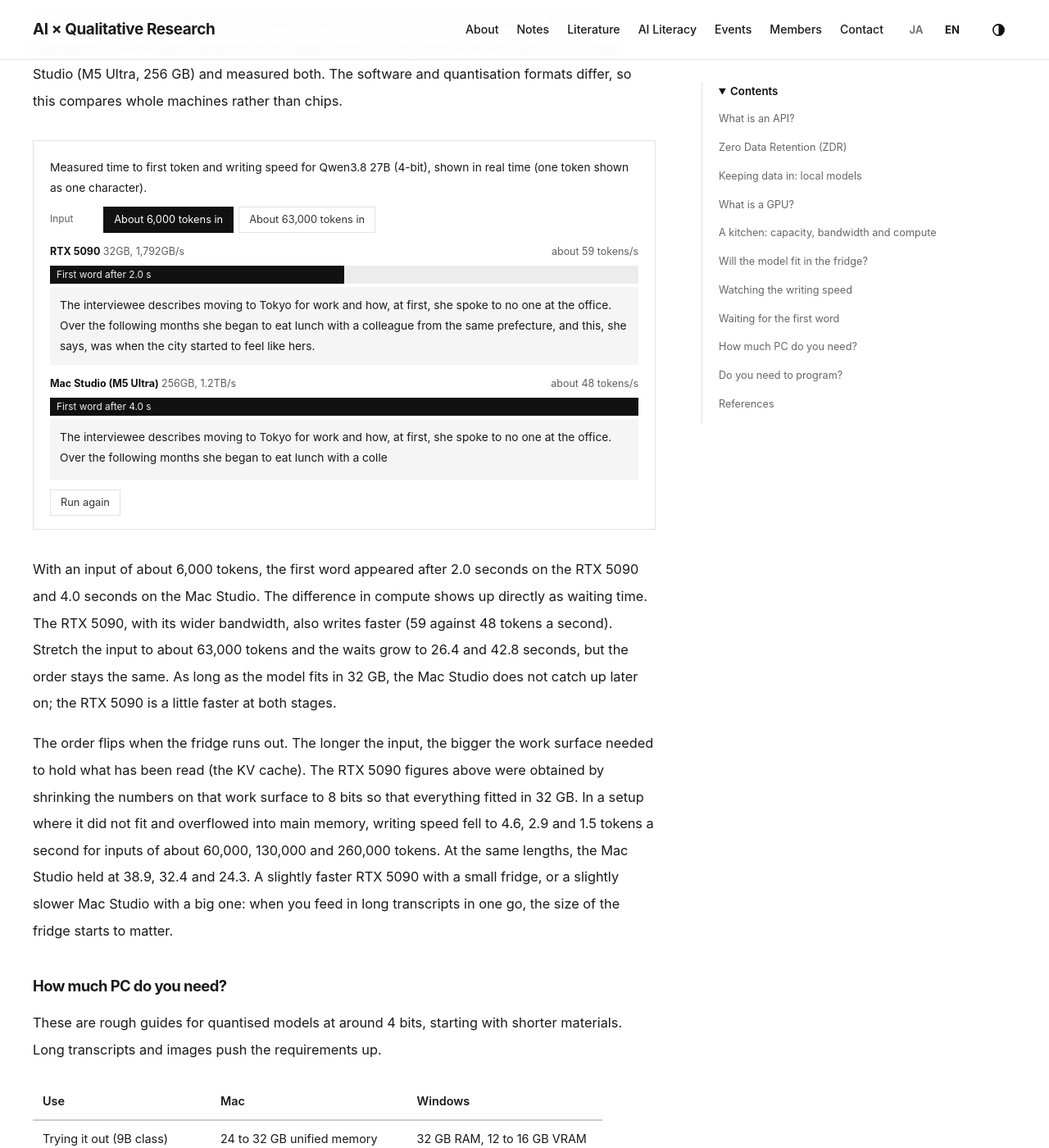
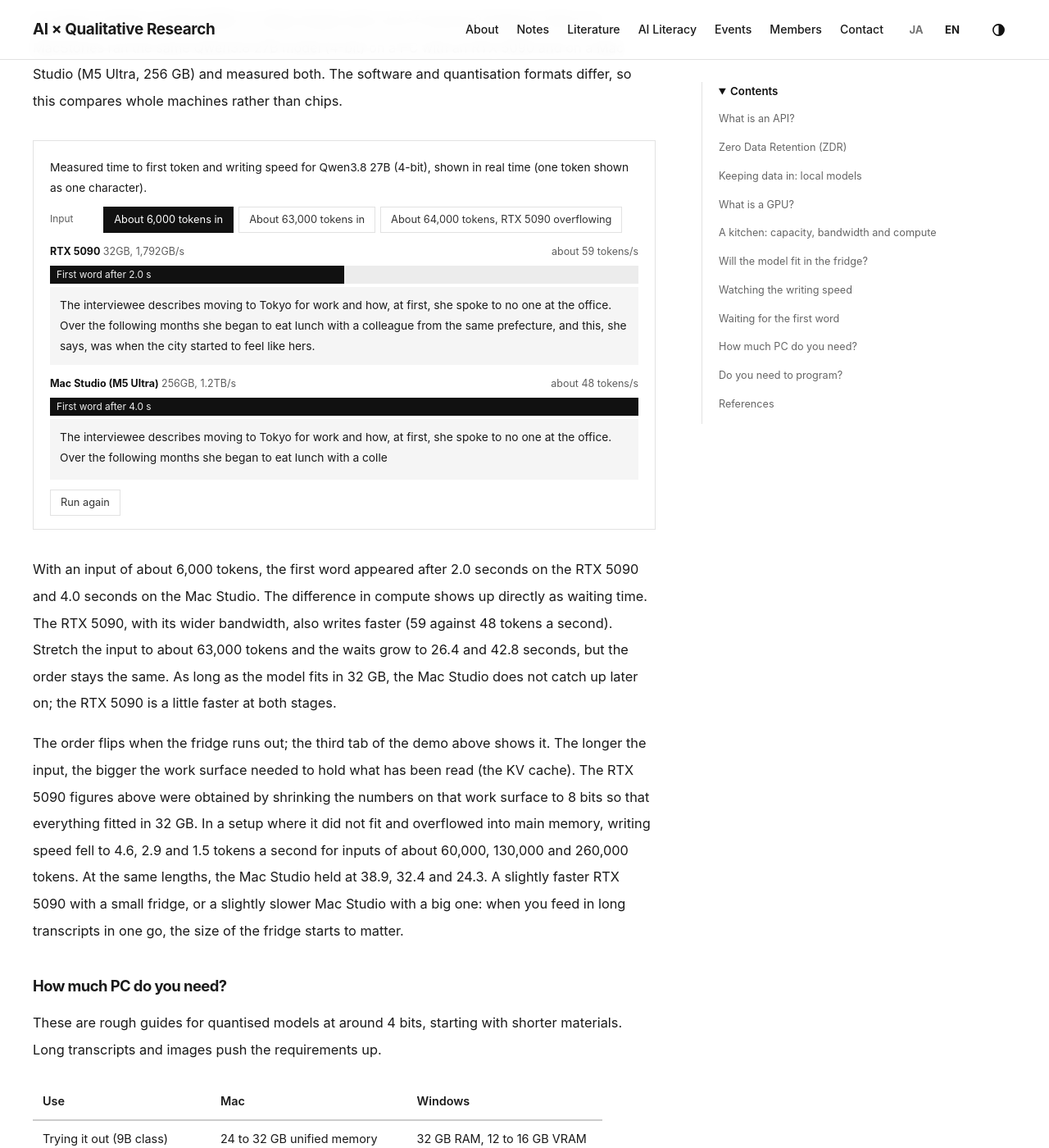
Before and after one commit to xuehaisheng/ai-qualitative-research, a Jekyll site: the page built from _posts/2026-11-17-api-local-models.md, in a window 1280 px wide and 1400 px high, scrolled down 8552 px. Shown: the whole window at 82% size. Built offline with Jekyll 4.4.1, drawn with Linux system fonts in a browser that asks for light colours; part of the change alters nothing that is shown.

Commit message:
Add an overflow tab where the Mac Studio overtakes the RTX 5090
Co-Authored-By: Claude Opus 5.5 <noreply@anthropic.com>
Claude-Session: https://claude.ai/code/session_01Lmg6w9NJRA6yGBV9Eynzga

```diff
--- a/_posts/2026-11-17-api-local-models.md
+++ b/_posts/2026-11-17-api-local-models.md
@@ -109,7 +109,7 @@ Macは台所の作りが違う。Apple Siliconを使ったMacでは、CPUとGPU
 
 約6,000トークンの入力では、最初の一文字が出るまで、RTX 5090は2.0秒、Mac Studioは4.0秒だった。計算力の差がそのまま待ち時間の差になっている。書き出す速さも、帯域幅の広いRTX 5090の方が速い（1秒に59トークンと48トークン）。約63,000トークンまで長くすると、待ち時間は26.4秒と42.8秒に延びるが、順位は変わらない。モデルが32GBに収まっている限り、Mac Studioが後から追い抜くことはなく、どちらの段階でもRTX 5090が少し速い。
 
-逆転が起きるのは、冷蔵庫が足りなくなったときである。入力が長くなるほど、読んだ内容を覚えておく作業台（KVキャッシュ）も広くなる。上のRTX 5090の数字は、この作業台の数字を8ビットに縮めて、32GBに収めたうえでのものである。収まりきらずに本体のメモリにあふれた設定では、入力が約6万、13万、26万トークンのとき、書き出す速さは1秒に4.6、2.9、1.5トークンまで落ちた。同じ長さで、Mac Studioは1秒に38.9、32.4、24.3トークンを保っている。少し速いが冷蔵庫の小さいRTX 5090か、少し遅いが冷蔵庫の大きいMac Studioか。長い逐語録をまとめて読ませるなら、冷蔵庫の大きさが効いてくる。
+逆転が起きるのは、冷蔵庫が足りなくなったときである。上のデモの三つ目のタブで、その様子を再現した。入力が長くなるほど、読んだ内容を覚えておく作業台（KVキャッシュ）も広くなる。上のRTX 5090の数字は、この作業台の数字を8ビットに縮めて、32GBに収めたうえでのものである。収まりきらずに本体のメモリにあふれた設定では、入力が約6万、13万、26万トークンのとき、書き出す速さは1秒に4.6、2.9、1.5トークンまで落ちた。同じ長さで、Mac Studioは1秒に38.9、32.4、24.3トークンを保っている。少し速いが冷蔵庫の小さいRTX 5090か、少し遅いが冷蔵庫の大きいMac Studioか。長い逐語録をまとめて読ませるなら、冷蔵庫の大きさが効いてくる。
 
 ## どのくらいのPCが必要か
 
@@ -259,7 +259,7 @@ So which is faster: an RTX 5090, or a Mac Studio with a lot of memory? Federico
 
 With an input of about 6,000 tokens, the first word appeared after 2.0 seconds on the RTX 5090 and 4.0 seconds on the Mac Studio. The difference in compute shows up directly as waiting time. The RTX 5090, with its wider bandwidth, also writes faster (59 against 48 tokens a second). Stretch the input to about 63,000 tokens and the waits grow to 26.4 and 42.8 seconds, but the order stays the same. As long as the model fits in 32 GB, the Mac Studio does not catch up later on; the RTX 5090 is a little faster at both stages.
 
-The order flips when the fridge runs out. The longer the input, the bigger the work surface needed to hold what has been read (the KV cache). The RTX 5090 figures above were obtained by shrinking the numbers on that work surface to 8 bits so that everything fitted in 32 GB. In a setup where it did not fit and overflowed into main memory, writing speed fell to 4.6, 2.9 and 1.5 tokens a second for inputs of about 60,000, 130,000 and 260,000 tokens. At the same lengths, the Mac Studio held at 38.9, 32.4 and 24.3. A slightly faster RTX 5090 with a small fridge, or a slightly slower Mac Studio with a big one: when you feed in long transcripts in one go, the size of the fridge starts to matter.
+The order flips when the fridge runs out; the third tab of the demo above shows it. The longer the input, the bigger the work surface needed to hold what has been read (the KV cache). The RTX 5090 figures above were obtained by shrinking the numbers on that work surface to 8 bits so that everything fitted in 32 GB. In a setup where it did not fit and overflowed into main memory, writing speed fell to 4.6, 2.9 and 1.5 tokens a second for inputs of about 60,000, 130,000 and 260,000 tokens. At the same lengths, the Mac Studio held at 38.9, 32.4 and 24.3. A slightly faster RTX 5090 with a small fridge, or a slightly slower Mac Studio with a big one: when you feed in long transcripts in one go, the size of the fridge starts to matter.
 
 ## How much PC do you need?
 
--- a/assets/js/privacy-widgets.js
+++ b/assets/js/privacy-widgets.js
@@ -476,7 +476,12 @@
                { name: 'Mac Studio (M5 Ultra)', spec: en ? '256GB, 1.2TB/s' : '256GB・1.2TB/s', wait: 4.0, rate: 48 }] },
       { id: 'long', label: en ? 'About 63,000 tokens in' : '入力 約63,000トークン', scale: 0.1,
         rows: [{ name: 'RTX 5090', spec: en ? '32GB, 1,792GB/s' : '32GB・1,792GB/s', wait: 26.4, rate: 49.6 },
-               { name: 'Mac Studio (M5 Ultra)', spec: en ? '256GB, 1.2TB/s' : '256GB・1.2TB/s', wait: 42.8, rate: 38.9 }] }
+               { name: 'Mac Studio (M5 Ultra)', spec: en ? '256GB, 1.2TB/s' : '256GB・1.2TB/s', wait: 42.8, rate: 38.9 }] },
+      { id: 'spill', label: en ? 'About 64,000 tokens, RTX 5090 overflowing' : '約64,000トークン・RTX 5090があふれる', scale: 1,
+        intro: en ? 'Measured writing speed when the RTX 5090\u2019s working area no longer fits in 32 GB and spills into main memory (Qwen3.8 27B, 4-bit). Reading time was not measured for this case, so only writing is shown, in real time.'
+                  : 'RTX 5090の作業台が32GBに収まらず、本体のメモリにあふれた場合の書き出す速さの実測値（Qwen3.8 27B、4ビット）。この場合の読み込み時間は測られていないので、書き出しだけを実際の速さで再現している。',
+        rows: [{ name: 'RTX 5090', spec: en ? '32GB, overflowing' : '32GB・あふれた状態', wait: 0, rate: 4.6 },
+               { name: 'Mac Studio (M5 Ultra)', spec: en ? '256GB, 1.2TB/s' : '256GB・1.2TB/s', wait: 0, rate: 38.9 }] }
     ] : [
       { id: 'bw', scale: 1,
         rows: [{ name: 'Mac mini (M5 Pro)', spec: '307GB/s', wait: 0, rate: 17 },
@@ -500,7 +505,7 @@
     var outs = [];
 
     function build() {
-      intro.textContent = ttft
+      intro.textContent = cur.intro ? cur.intro : ttft
         ? (cur.scale < 1
             ? (en ? 'Measured time to first token and writing speed for Qwen3.8 27B (4-bit). The reading bar runs at 10× speed; the seconds shown are the real ones.'
                   : 'Qwen3.8 27B（4ビット）での実測値。読み込みの棒は10倍速で動かしている（表示の秒数は実際の値）。')
```
